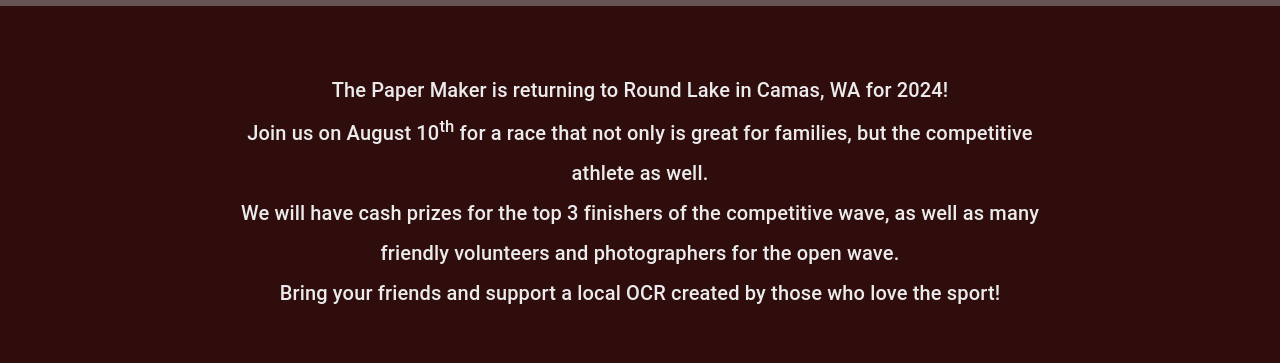
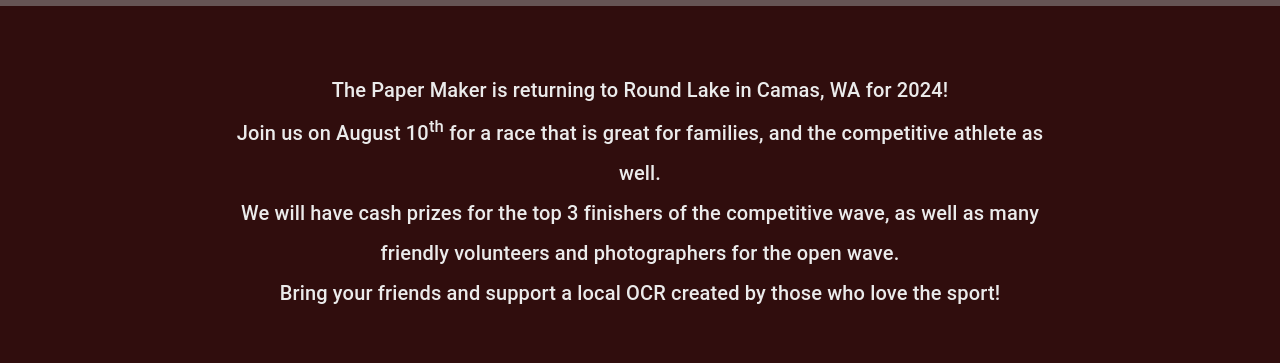
Before and after one commit to xscottxbrownx/paper-maker-race, a React (Vite) app: page /Home in a window 1280 px wide. Shown: the part 794-1157 px from the top of the page. Built offline with nearby package versions, Linux system fonts and the light colour scheme; grey boxes are pictures that could not be loaded.

Commit message:
Adjusting text

```diff
--- a/src/components/Register.jsx
+++ b/src/components/Register.jsx
@@ -50,8 +50,8 @@ export default function Register() {
         >
           The Paper Maker is returning to Round Lake in Camas, WA for 2024!
           <br />
-          Join us on August 10<sup>th</sup> for a race that not only is great
-          for families, but the competitive athlete as well.
+          Join us on August 10<sup>th</sup> for a race that is great for
+          families, and the competitive athlete as well.
           <br /> We will have cash prizes for the top 3 finishers of the
           competitive wave, as well as many friendly volunteers and
           photographers for the open wave.
```
